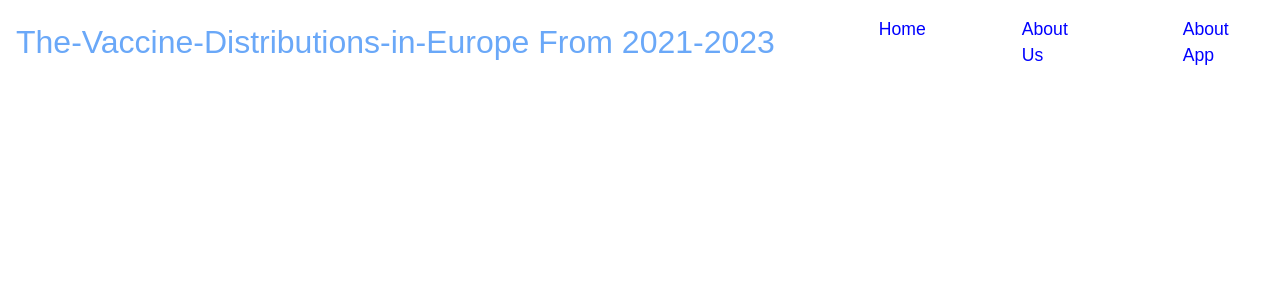
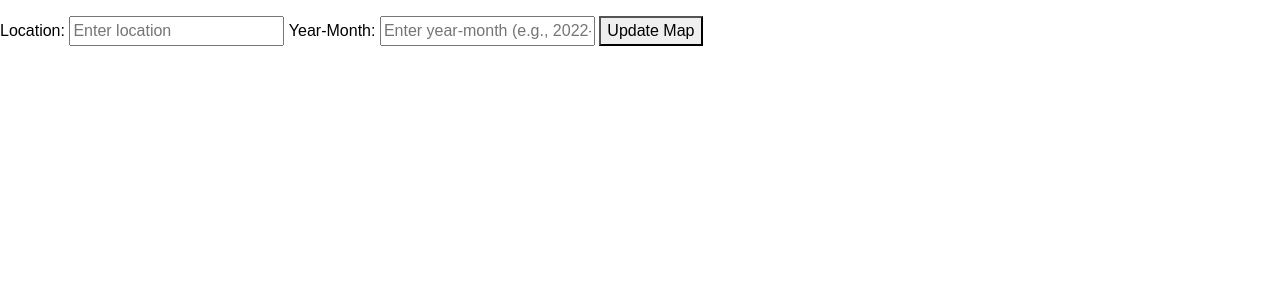
Before and after one commit to petwwent/The-Vaccine-Distributions-in-Europe, a FastAPI app: page / in a window 1280 px wide. Shown: the top 300 px of the page. Run offline with FastAPI, Linux system fonts and the light colour scheme; data that the repository does not hold is empty; some libraries are stand-ins or nearby versions.

Commit message:
Update index.html

```diff
--- a/templates/index.html
+++ b/templates/index.html
@@ -13,38 +13,44 @@
 
 <body>
     <nav class="navbar navbar-expand-lg">
-        <a class="navbar-brand" href="#">The-Vaccine-Distributions-in-Europe From 2021-2023</a>
-        <button class="navbar-toggler" type="button" data-toggle="collapse" data-target="#navbarNav" aria-controls="navbarNav" aria-expanded="false" aria-label="Toggle navigation">
-            <span class="navbar-toggler-icon"></span>
-        </button>
-        <div class="collapse navbar-collapse" id="navbarNav">
-            <ul class="navbar-nav">
-                <li class="nav-item active">
-                    <a class="nav-link" href="/">Home <span class="sr-only">(current)</span></a>
-                </li>
-                <li class="nav-item">
-                    <a class="nav-link" href="aboutus">About Us</a>
-                </li>
-                <li class="nav-item">
-                    <a class="nav-link" href="aboutapp">About App</a>
-                </li>
-            </ul>
-        </div>
+        <!-- Your Navbar content -->
     </nav>
 
-    <div id="choropleth-container"></div>
+    <div>
+        <label for="location">Location:</label>
+        <input type="text" id="location" placeholder="Enter location">
+
+        <label for="yearMonth">Year-Month:</label>
+        <input type="text" id="yearMonth" placeholder="Enter year-month (e.g., 2022-05)">
+
+        <button onclick="updateChoropleth()">Update Map</button>
+    </div>
+
+    <div id="choroplethMap"></div>
 
     <script>
-        // Fetch choropleth data from the backend
+        function updateChoropleth() {
+            var locationInput = document.getElementById("location").value;
+            var yearMonthInput = document.getElementById("yearMonth").value;
+
+            // Make a request to the server with the input values
+            fetch(`/get-choropleth-data?location=${locationInput}&year_month=${yearMonthInput}`)
+                .then(response => response.json())
+                .then(data => {
+                    // Update or redraw the choropleth map using the retrieved data
+                    Plotly.newPlot('choroplethMap', JSON.parse(data));
+                })
+                .catch(error => console.error('Error:', error));
+        }
+
+        // Fetch initial choropleth data from the backend and render the map
         fetch('/get-choropleth-data')
             .then(response => response.json())
             .then(data => {
                 // Create and render the choropleth map using Plotly
-                const container = document.getElementById('choropleth-container');
-                Plotly.newPlot(container, JSON.parse(data), {});
+                Plotly.newPlot('choroplethMap', JSON.parse(data));
             })
             .catch(error => console.error('Error:', error));
     </script>
 </body>
-
 </html>
```
